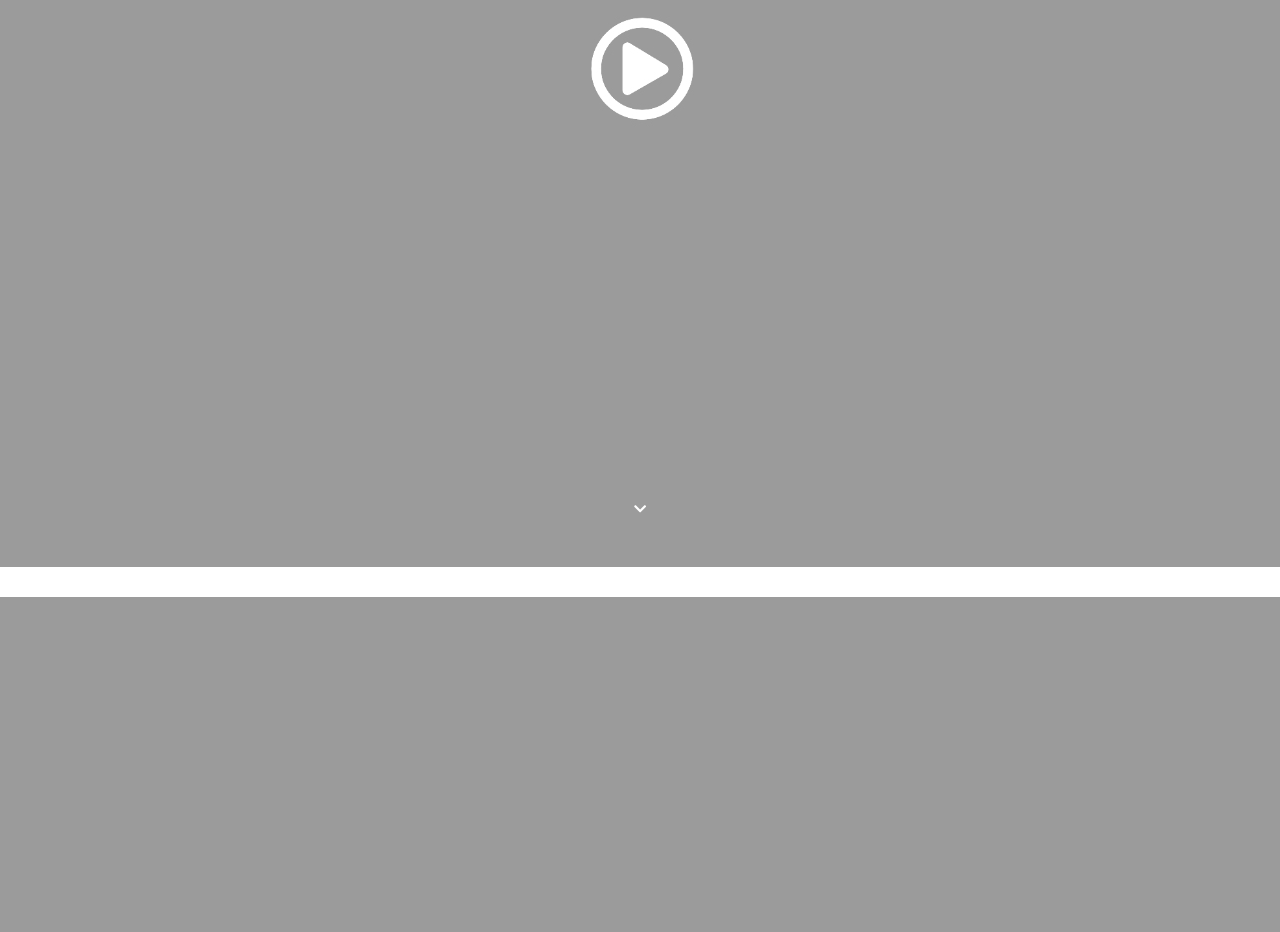
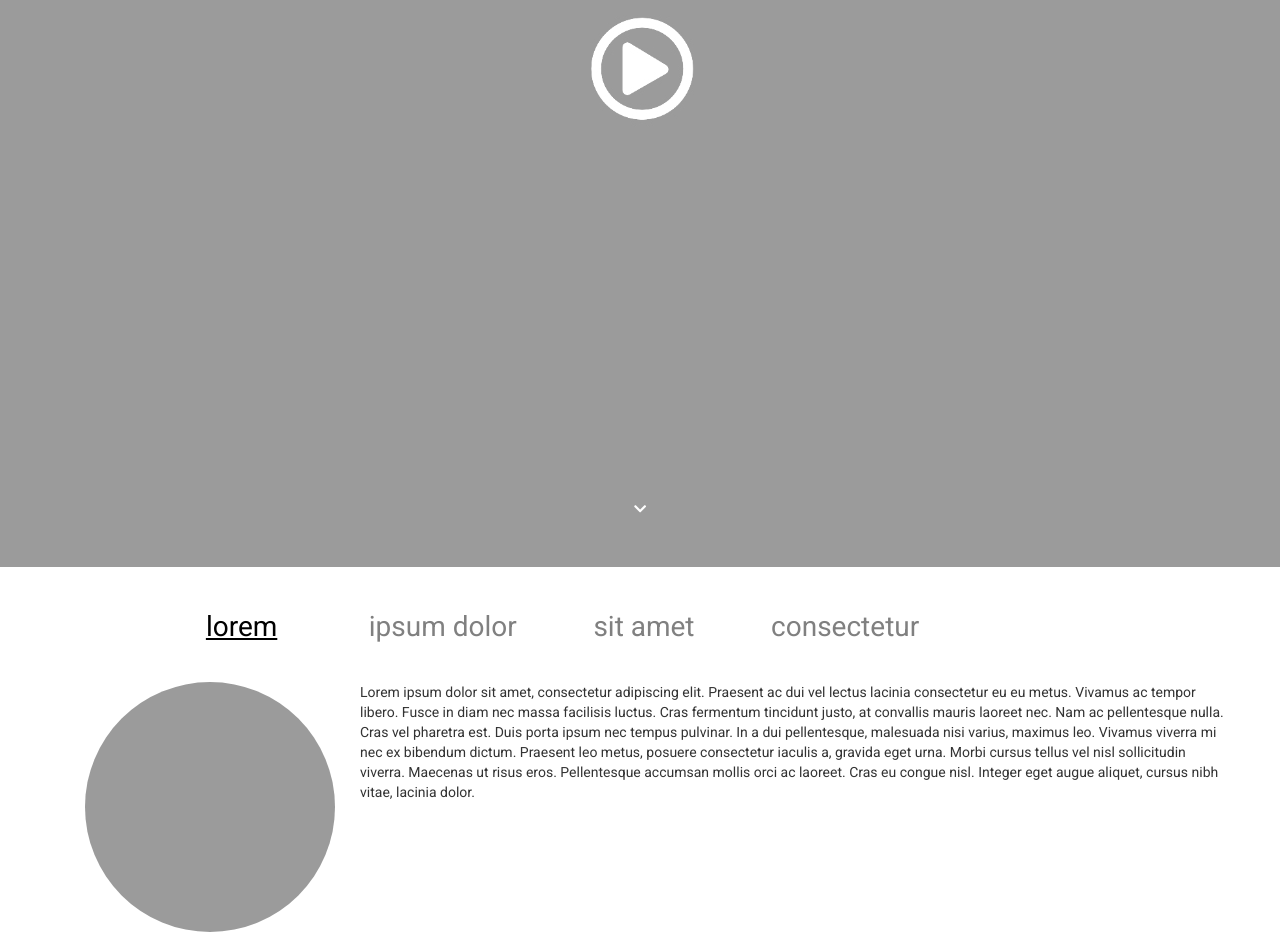
Before and after one commit to AlanWilsonWeb/S, a PHP site: page / in a window 1280 px wide. Shown: the part 237-1169 px from the top of the page. Before the commit the page ends 834 px from the top, so only its background shows below. Run offline with PHP 8.4, Linux system fonts and the light colour scheme; some libraries are stand-ins or nearby versions.

Commit message:
secondary nav

```diff
--- a/index.html
+++ b/index.html
@@ -24,7 +24,7 @@
             </div>
             <div class="collapse navbar-collapse" id="myNavbar">
                 <ul class="nav navbar-nav navbar-right">
-                    <li class="nItem active"><a href="#">home</a></li>
+                    <li class="nItem Mactive"><a href="#">home</a></li>
                     <li class="nItem"><a href="#">about</a></li>
                     <li class="nItem"><a href="#">services</a></li>
                     <li class="nItem"><a href="#">get involved</a></li>
@@ -36,8 +36,39 @@
     <div class="jumbotron fontWhite bgCustom lorEm">
         <div id="blockOne"><h2 id="lineOne">Lorem ipsum</h2></div>
         <div id="blockTwo"><h2 id="lineTwo">dolor set amet.</h2></div>
-        <img id="movieImg" class="img-responsive" src="movie.jpg" alt="movie">
+        <a href="#"><img id="movieImg" class="img-responsive" src="movie.jpg" alt="movie"></a>
         <div id="jumboBottom"><a href=#><i class="fas fa-chevron-down"></i></a></div>
+    </div>
+    <div class="container">
+        <div class="row tabNav">
+            <div class="col-xs-12">
+            <ul class="nav nav-pills">
+            <li class="active twoFive"><a data-toggle="pill" href="#home">lorem</a></li>
+            <li class="twoFive"><a data-toggle="pill" href="#menu1">ipsum dolor</a></li>
+            <li class="twoFive"><a data-toggle="pill" href="#menu2">sit amet</a></li>
+            <li class="twoFive"><a data-toggle="pill" href="#menu3">consectetur</a></li>
+        </ul>
+    </div>
+    </div>
+        <div class="tab-content">
+            <div id="home" class="tab-pane fade in active">
+                <div class="container"><div id="circle1"></div>
+                <p id="textOne">Lorem ipsum dolor sit amet, consectetur adipiscing elit. Praesent ac dui vel lectus lacinia consectetur eu eu metus. Vivamus ac tempor libero. Fusce in diam nec massa facilisis luctus. Cras fermentum tincidunt justo, at convallis mauris laoreet nec. Nam ac pellentesque nulla. Cras vel pharetra est. Duis porta ipsum nec tempus pulvinar. In a dui pellentesque, malesuada nisi varius, maximus leo. Vivamus viverra mi nec ex bibendum dictum. Praesent leo metus, posuere consectetur iaculis a, gravida eget urna. Morbi cursus tellus vel nisl sollicitudin viverra. Maecenas ut risus eros. Pellentesque accumsan mollis orci ac laoreet. Cras eu congue nisl. Integer eget augue aliquet, cursus nibh vitae, lacinia dolor.</p>
+                </div>
+            </div>
+            <div id="menu1" class="tab-pane fade">
+                <h3>Menu 1</h3>
+                <p>Ut enim ad minim veniam, quis nostrud exercitation ullamco laboris nisi ut aliquip ex ea commodo consequat.</p>
+            </div>
+            <div id="menu2" class="tab-pane fade">
+                <h3>Menu 2</h3>
+                <p>Sed ut perspiciatis unde omnis iste natus error sit voluptatem accusantium doloremque laudantium, totam rem aperiam.</p>
+            </div>
+            <div id="menu3" class="tab-pane fade">
+                <h3>Menu 3</h3>
+                <p>Eaque ipsa quae ab illo inventore veritatis et quasi architecto beatae vitae dicta sunt explicabo.</p>
+            </div>
+        </div>
     </div>
 </body>
 </html>
--- a/style.css
+++ b/style.css
@@ -6,6 +6,9 @@ body {
     color:black;
     font-weight:bold;
 }
+.nav a{
+    color: black;
+}
 .bgwhite{
     background-color:white;
 }
@@ -13,7 +16,7 @@ body {
     font-size: 2em;
     font-weight:bold;
 }
-.active{
+.Mactive{
     background-color:#9B9B9B;
 }
 .bgCustom{
@@ -42,7 +45,33 @@ body {
 #jumboBottom a{
     color: white;
 }
-
+.nav-pills{
+    font-size:1em;
+    transition: all 0.5s;
+}
+.nav-pills li.active a, .nav-pills li.active a:focus, .nav-pills li.active a:hover{
+    background-color:white;
+    color: black;
+    border: none;
+    border-radius:0;
+    text-decoration: underline;
+}
+.nav-pills a{
+    color: grey;
+}
+.twoFive{
+    width:20%;
+}
+.tabNav{
+    text-align: center;
+    margin: auto;
+    width: 90%;
+}
+#circle1{
+    width: 250px;
+    height: 250px;
+    background-color:#9B9B9B;
+}
 
 /* Larger than mobile */
 @media (min-width: 405px) {
@@ -57,4 +86,24 @@ body {
     border-radius: 5px;
     transition: all 0.5s;
 }
+.nav-pills{
+    font-size:2em;
 }
+
+.tab-content{
+margin-top: 25px;
+}
+
+#circle1{
+    border-radius: 50%;
+    float: left;
+    margin-right: 25px;
+}
+.tab-pane{
+    align-items: center;
+    display: inline;
+    margin: auto;
+}
+#textOne{
+}
+}
```
